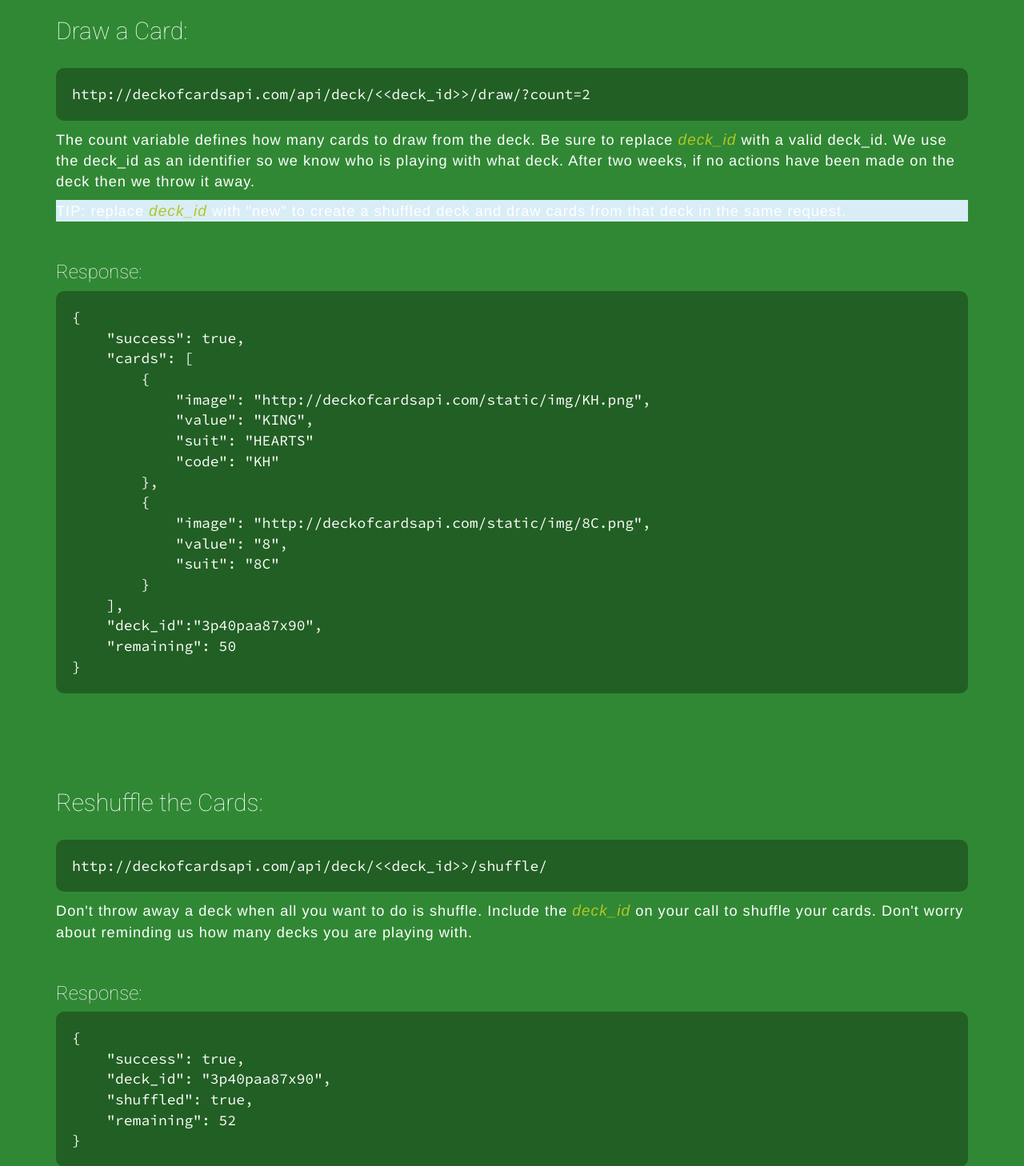
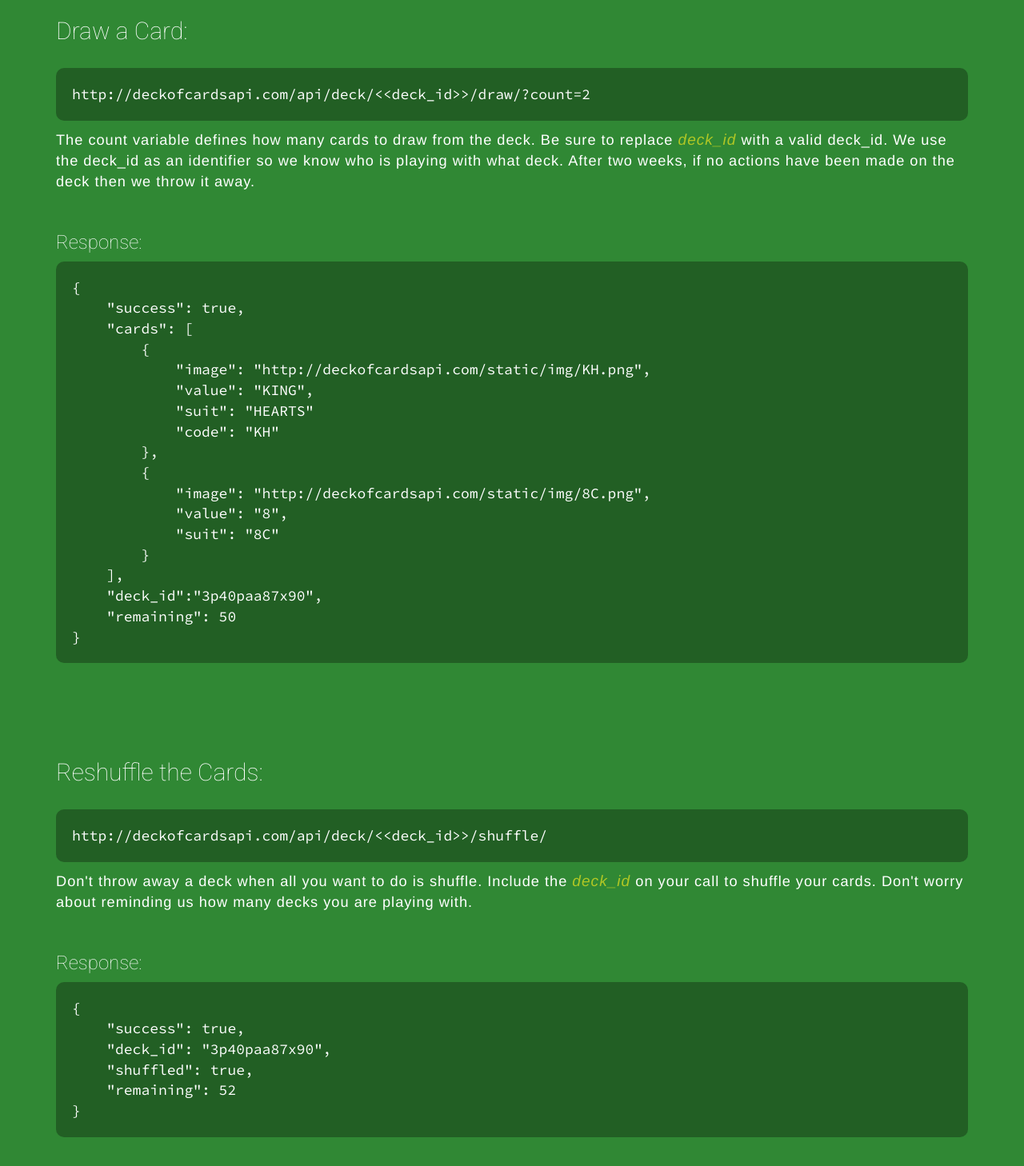
Before and after one commit to crobertsbmw/deckofcards, a Python web app: template deck/templates/docs.html in a window 1280 px wide. Shown: the part 1016-2474 px from the top of the page at 80% size. Run offline with Jinja, Linux system fonts and the light colour scheme; the template is opened without the code that fills it, so the values that code supplies are empty; some libraries are stand-ins or nearby versions.

Commit message:
temporary fix

```diff
--- a/deck/templates/docs.html
+++ b/deck/templates/docs.html
@@ -168,7 +168,7 @@ http://deckofcardsapi.com/api/deck/new/shuffle/?deck_count=1
 http://deckofcardsapi.com/api/deck/&lt;&lt;deck_id&gt;&gt;/draw/?count=2
 </pre>
 <p>The count variable defines how many cards to draw from the deck. Be sure to replace <var>deck_id</var> with a valid deck_id. We use the deck_id as an identifier so we know who is playing with what deck. After two weeks, if no actions have been made on the deck then we throw it away.</p>
-<p class="bg-info">TIP: replace <var>deck_id</var> with "new" to create a shuffled deck and draw cards from that deck in the same request.</p>
+<!--<p class="bg-info">TIP: replace <var>deck_id</var> with "new" to create a shuffled deck and draw cards from that deck in the same request.</p>-->
 <br>
 <h3>Response:</h3>
 <pre>
```
